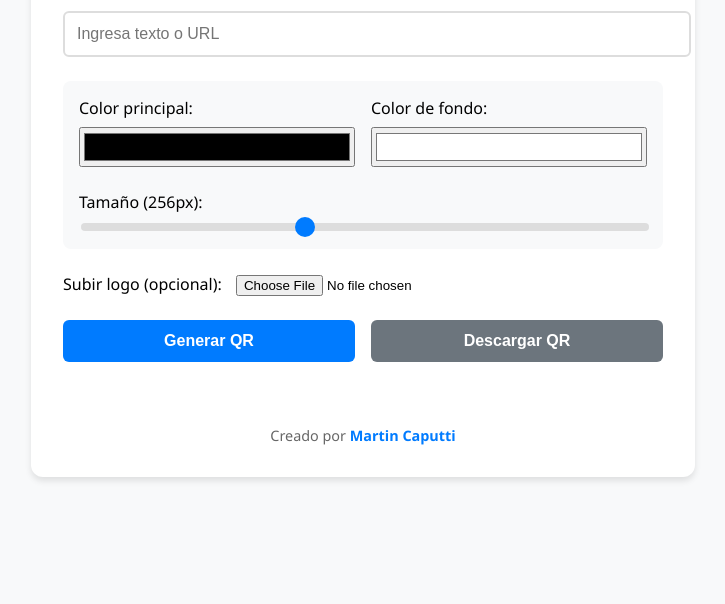
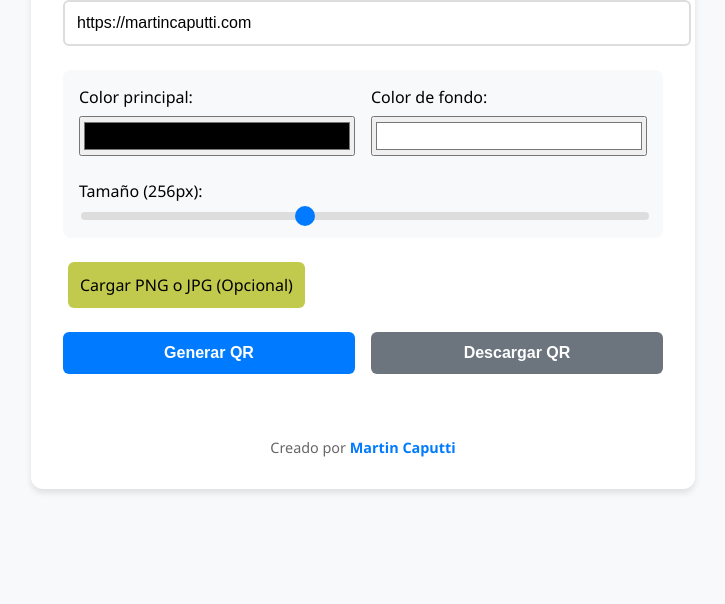
Before and after one commit to MartinCaputti/GeneradorQRbyMartin, a plain HTML site: page index.html in a window 1280 px wide. Shown: the part 236-840 px from the top of the page, without its empty margins (277-1002 px from the left). Drawn offline with Linux system fonts and the light colour scheme.

Commit message:
V 1.21
-Al cargar la pagina muestra un QR de muestra

```diff
--- a/index.html
+++ b/index.html
@@ -15,7 +15,7 @@
         type="text"
         id="qr-input"
         placeholder="Ingresa texto o URL"
-        data-default="https://martincaputti.com"
+        value="https://martincaputti.com"
       />
 
       <div class="settings">
@@ -37,8 +37,10 @@
       </div>
 
       <div class="logo-upload">
-        <label for="logo-upload">Subir logo (opcional):</label>
-        <input type="file" id="logo-upload" accept="image/*" />
+        <label class="custom-file-upload">
+          <input type="file" id="logo-upload" accept=".png, .jpg, .jpeg" />
+          Cargar PNG o JPG (Opcional)
+        </label>
       </div>
 
       <div class="buttons">
--- a/script.js
+++ b/script.js
@@ -10,7 +10,7 @@ document.getElementById("logo-upload").addEventListener("change", function (e) {
   reader.onload = (event) => {
     logoImage = new Image();
     logoImage.onload = () => {
-      // Regenerate QR if one already exists
+      // Regenerar QR si ya existe uno
       if (document.getElementById("qrcode").children.length > 0) {
         generateQR();
       }
@@ -112,5 +112,10 @@ document.getElementById("qr-input").addEventListener("keypress", function (e) {
   if (e.key === "Enter") generateQR();
 });
 
-// Initialize size display
+// Generar QR por defecto al cargar la página
+window.addEventListener("load", function () {
+  generateQR();
+});
+
+// Inicializar visualización de tamaño
 updateSizeDisplay(document.getElementById("size").value);
--- a/styles.css
+++ b/styles.css
@@ -163,14 +163,31 @@ button:disabled {
   font-weight: 600;
 }
 
-/* estilos para el boton logo*/
 .logo-upload {
-  margin: 15px 0;
+  margin: 5px;
 }
 
 .logo-upload input {
   width: auto;
   margin-left: 10px;
+}
+
+/* Estilos para personalizar el botón de subir archivos */
+.custom-file-upload {
+  display: inline-block;
+  padding: 12px;
+  background-color: #a7b300b2;
+  color: #000000;
+  border-radius: 6px;
+  cursor: pointer;
+}
+
+.custom-file-upload:hover {
+  background-color: #cec10fe1;
+}
+
+.custom-file-upload input[type="file"] {
+  display: none;
 }
 
 @media (max-width: 480px) {
```
